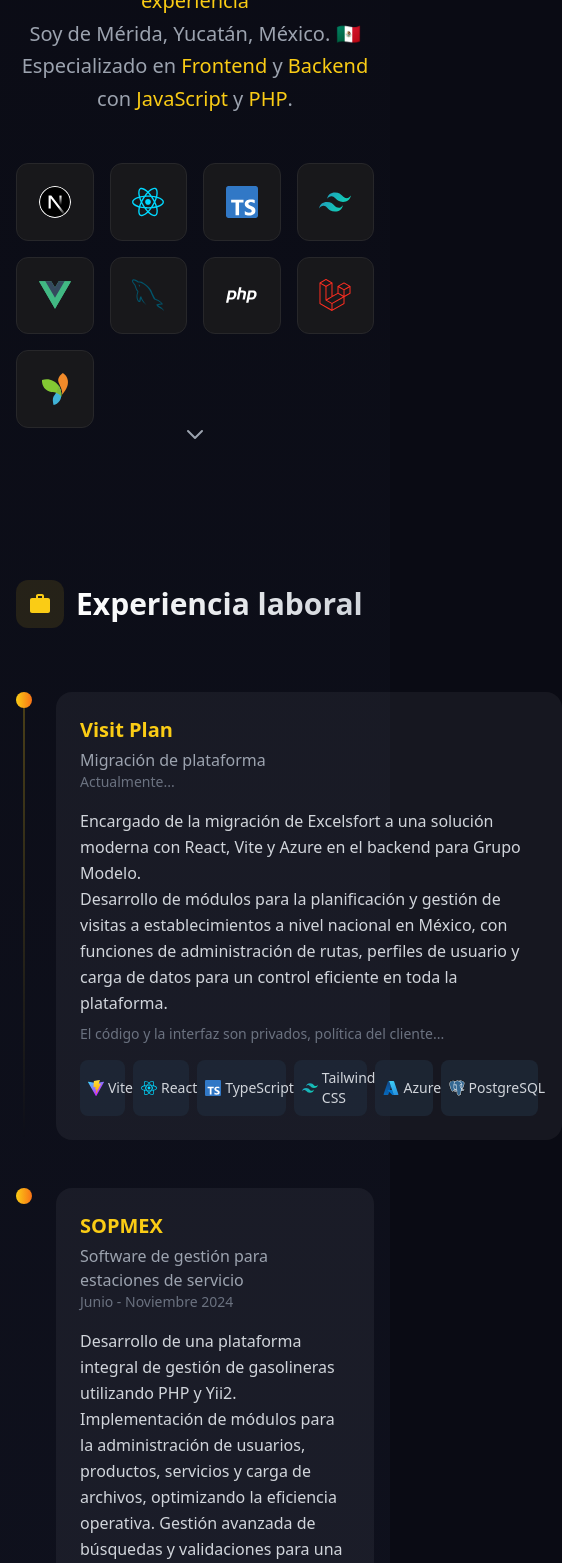
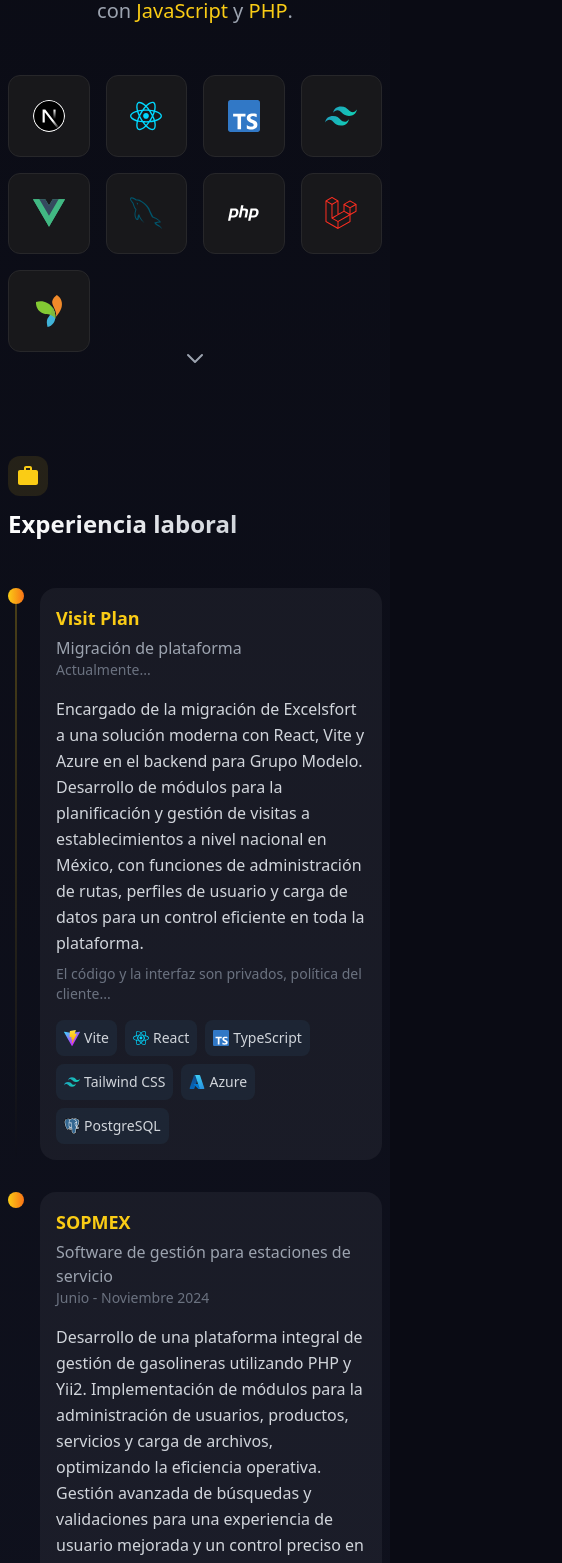
Before and after one commit to Rafaelx-ss/portafolio, a Nuxt app: page / in a window 390 px wide. Shown: the part 432-1995 px from the top of the page, 562 px wide, since content can reach past the window. Built offline with nearby package versions, Linux system fonts and the light colour scheme.

Commit message:
Movil desing

```diff
--- a/app.vue
+++ b/app.vue
@@ -1,7 +1,7 @@
 <template>
   <div class="min-h-screen bg-gradient-to-b from-dark to-dark-lighter text-white selection:bg-yellow-400/20">
-    <TheHeader id="header" className="header-class" />
-    <main class="max-w-3xl mx-auto px-4">
+    <TheHeader id="header" class="header-class" />
+    <main class="max-w-full md:max-w-3xl mx-auto px-2 md:px-4">
       <HeroSection />
       <ExperienceSection />
       <ProjectsSection />
@@ -29,7 +29,6 @@ export default {
     TheFooter
   }
 }
-
 </script>
 
 <style>
--- a/components/ExperienceSection.vue
+++ b/components/ExperienceSection.vue
@@ -1,25 +1,25 @@
 <template>
-  <section id="experience" class="py-32 animate-slide-up">
-    <div class="flex items-center gap-3 mb-16">
-      <div class="p-3 bg-yellow-400/10 rounded-xl">
+  <section id="experience" class="py-20 md:py-32 animate-slide-up">
+    <div class="flex flex-col md:flex-row items-start md:items-center gap-3 mb-12 md:mb-16">
+      <div class="p-2 md:p-3 bg-yellow-400/10 rounded-xl">
         <svg class="w-6 h-6 text-yellow-400" viewBox="0 0 24 24" fill="currentColor">
           <path d="M20 6H16V4C16 2.89 15.11 2 14 2H10C8.89 2 8 2.89 8 4V6H4C2.89 6 2 6.89 2 8V19C2 20.11 2.89 21 4 21H20C21.11 21 22 20.11 22 19V8C22 6.89 21.11 6 20 6ZM10 4H14V6H10V4Z"/>
         </svg>
       </div>
-      <h2 class="text-3xl font-bold bg-gradient-to-r from-white to-gray-300 bg-clip-text text-transparent">
+      <h2 class="text-2xl md:text-3xl font-bold bg-gradient-to-r from-white to-gray-300 bg-clip-text text-transparent">
         Experiencia laboral
       </h2>
     </div>
 
-    <div class="space-y-12">
+    <div class="space-y-8 md:space-y-12">
       <div class="group">
-        <div class="flex gap-6">
-          <div class="relative">
+        <div class="flex gap-4 md:gap-6">
+          <div class="relative flex-shrink-0">
             <div class="w-4 h-4 bg-gradient-to-r from-yellow-400 to-orange-500 rounded-full"></div>
-            <div class="absolute top-4 bottom-0 left-2 w-px bg-gradient-to-b from-yellow-400/50 to-transparent -translate-x-1/2 group-last:hidden"></div>
+            <div class="absolute top-4 bottom-0 left-1/2 transform -translate-x-1/2 w-px bg-gradient-to-b from-yellow-400/50 to-transparent group-last:hidden"></div>
           </div>
-          <div class="flex-1 bg-white/5 p-6 rounded-2xl hover:bg-white/10 transition-colors duration-300">
-            <h3 class="text-xl font-bold text-yellow-400 mb-1">Visit Plan</h3>
+          <div class="flex-1 bg-white/5 p-4 md:p-6 rounded-2xl hover:bg-white/10 transition-colors duration-300">
+            <h3 class="text-lg md:text-xl font-bold text-yellow-400 mb-1">Visit Plan</h3>
             <p class="text-gray-400">Migración de plataforma</p>
             <p class="text-sm text-gray-500 mb-4">Actualmente...</p>
             <p class="text-gray-300 leading-relaxed">
@@ -27,27 +27,26 @@
               <br>Desarrollo de módulos para la planificación y gestión de visitas a establecimientos a nivel nacional en México, con funciones de administración de rutas, perfiles de usuario y carga de datos para un control eficiente en toda la plataforma.
             </p>
             <p class="text-sm text-gray-500 mb-4 mt-2">El código y la interfaz son privados, política del cliente...</p>
-              <div class="flex gap-2 mt-4">
-                <Badge src="/vitejs.svg" alt="React" text="Vite" />
-                <Badge src="/react.svg" alt="React" text="React" />
-                <Badge src="/typescript.svg" alt="React" text="TypeScript" />
-                <Badge src="/tailwind.svg" alt="React" text="Tailwind CSS" />
-                <Badge src="/azure.svg" alt="React" text="Azure" />
-                <Badge src="/postgresql.svg" alt="PostgreSQL" text="PostgreSQL" />
-
-              </div>
+            <div class="flex flex-wrap gap-2 mt-4">
+              <Badge src="/vitejs.svg" alt="Vite" text="Vite" />
+              <Badge src="/react.svg" alt="React" text="React" />
+              <Badge src="/typescript.svg" alt="TypeScript" text="TypeScript" />
+              <Badge src="/tailwind.svg" alt="Tailwind CSS" text="Tailwind CSS" />
+              <Badge src="/azure.svg" alt="Azure" text="Azure" />
+              <Badge src="/postgresql.svg" alt="PostgreSQL" text="PostgreSQL" />
+            </div>
           </div>
         </div>
       </div>
 
       <div class="group">
-        <div class="flex gap-6">
-          <div class="relative">
+        <div class="flex gap-4 md:gap-6">
+          <div class="relative flex-shrink-0">
             <div class="w-4 h-4 bg-gradient-to-r from-yellow-400 to-orange-500 rounded-full"></div>
-            <div class="absolute top-4 bottom-0 left-2 w-px bg-gradient-to-b from-yellow-400/50 to-transparent -translate-x-1/2 group-last:hidden"></div>
+            <div class="absolute top-4 bottom-0 left-1/2 transform -translate-x-1/2 w-px bg-gradient-to-b from-yellow-400/50 to-transparent group-last:hidden"></div>
           </div>
-          <div class="flex-1 bg-white/5 p-6 rounded-2xl hover:bg-white/10 transition-colors duration-300">
-            <h3 class="text-xl font-bold text-yellow-400 mb-1">SOPMEX</h3>
+          <div class="flex-1 bg-white/5 p-4 md:p-6 rounded-2xl hover:bg-white/10 transition-colors duration-300">
+            <h3 class="text-lg md:text-xl font-bold text-yellow-400 mb-1">SOPMEX</h3>
             <p class="text-gray-400">Software de gestión para estaciones de servicio</p>
             <p class="text-sm text-gray-500 mb-4">Junio - Noviembre 2024</p>
             <p class="text-gray-300 leading-relaxed">
@@ -56,8 +55,8 @@
               Gestión avanzada de búsquedas y validaciones para una experiencia de usuario mejorada y un control preciso en cada aspecto de la operación.
             </p>
             <p class="text-sm text-gray-500 mb-4 mt-2">El código y la interfaz son privados, política del cliente...</p>
-            <div class="flex gap-2 mt-4">
-              <Badge src="/php_dark.svg" alt="React" text="PHP" />
+            <div class="flex flex-wrap gap-2 mt-4">
+              <Badge src="/php_dark.svg" alt="PHP" text="PHP" />
               <Badge src="/yii2.svg" alt="Yii2" text="Yii2" />
               <Badge src="/bootstrap.svg" alt="Bootstrap" text="Bootstrap" />
               <Badge src="/mysql.svg" alt="MySQL" text="MySQL" />
```
